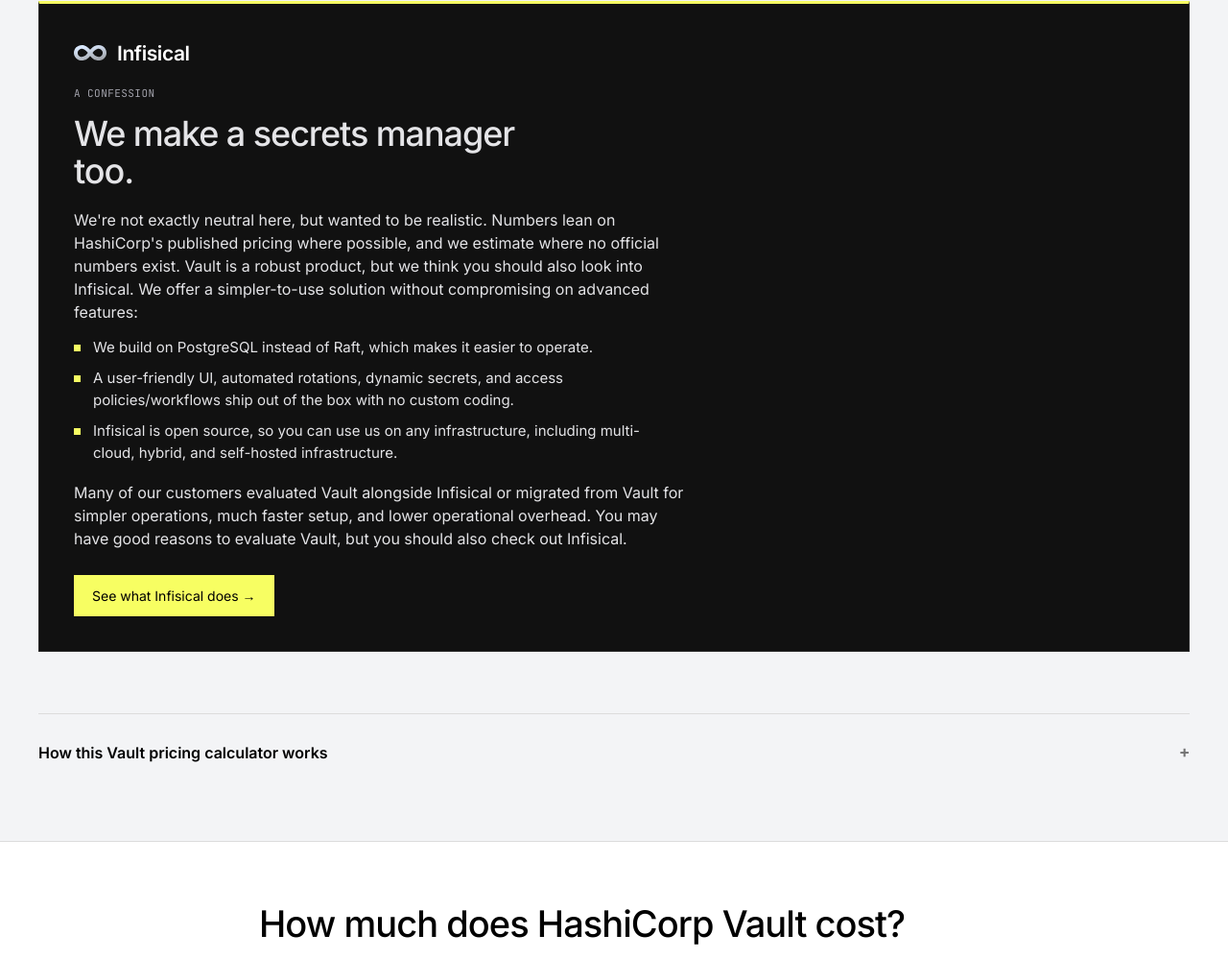
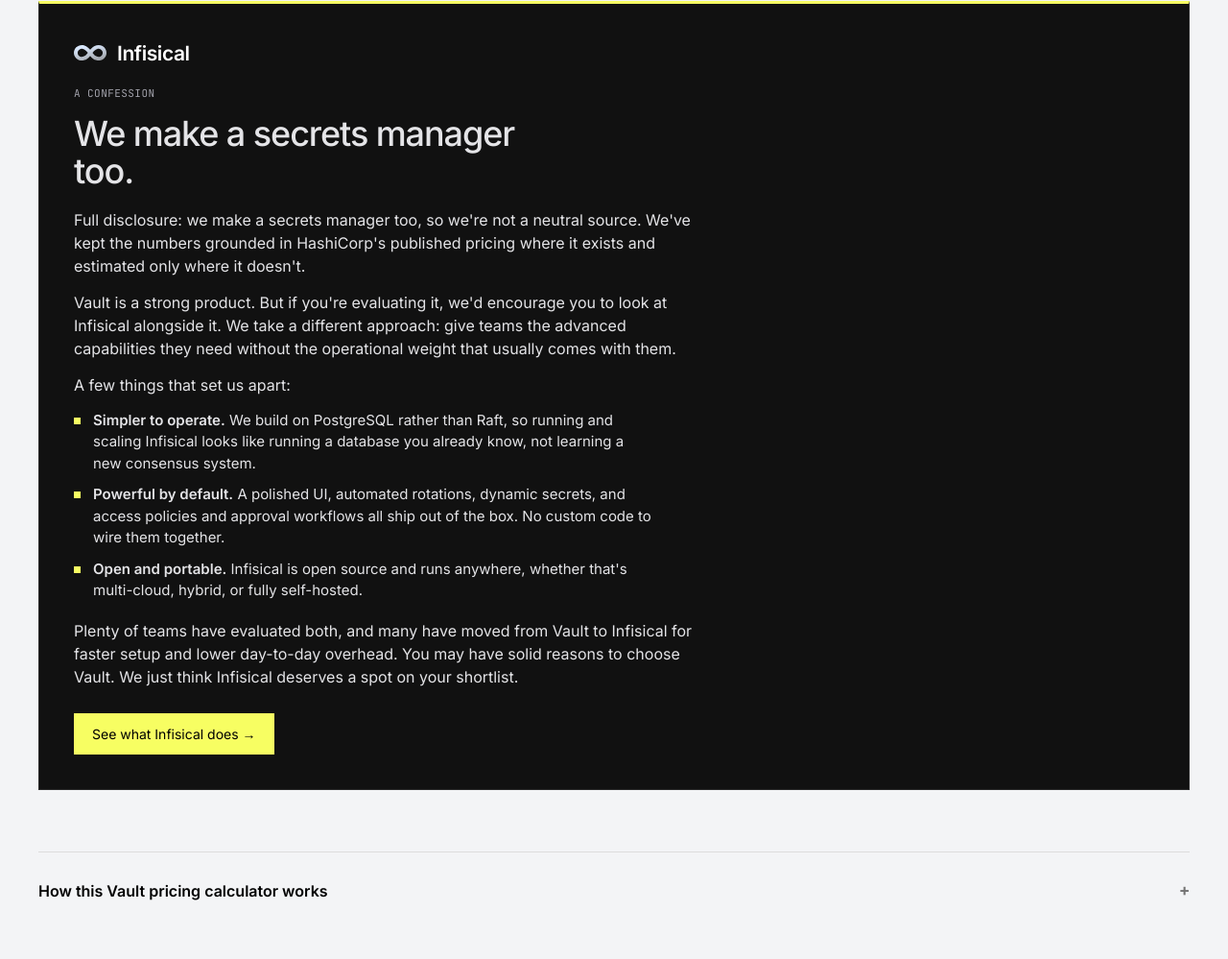
Before and after one commit to FLobsien/vault-tco-calculator, a plain HTML site: page index.html in a window 1280 px wide. Shown: the part 811-1810 px from the top of the page at 96% size. Drawn offline with Linux system fonts and the light colour scheme.

Commit message:
Rewrite confession card copy for a sharper, more confident pitch
Swap the hedgy "not exactly neutral" framing for a direct disclosure,
add bolded lead-ins to each differentiator, and tighten the closing
line comparing Vault and Infisical.

```diff
--- a/index.html
+++ b/index.html
@@ -664,13 +664,15 @@
           </div>
           <div class="label">A confession</div>
           <h2>We make a secrets manager too.</h2>
-          <p>We're not exactly neutral here, but wanted to be realistic. Numbers lean on HashiCorp's published pricing where possible, and we estimate where no official numbers exist. Vault is a robust product, but we think you should also look into Infisical. We offer a simpler-to-use solution without compromising on advanced features:</p>
+          <p>Full disclosure: we make a secrets manager too, so we're not a neutral source. We've kept the numbers grounded in HashiCorp's published pricing where it exists and estimated only where it doesn't.</p>
+          <p>Vault is a strong product. But if you're evaluating it, we'd encourage you to look at Infisical alongside it. We take a different approach: give teams the advanced capabilities they need without the operational weight that usually comes with them.</p>
+          <p>A few things that set us apart:</p>
           <ul>
-            <li>We build on PostgreSQL instead of Raft, which makes it easier to operate.</li>
-            <li>A user-friendly UI, automated rotations, dynamic secrets, and access policies/workflows ship out of the box with no custom coding.</li>
-            <li>Infisical is open source, so you can use us on any infrastructure, including multi-cloud, hybrid, and self-hosted infrastructure.</li>
+            <li><strong>Simpler to operate.</strong> We build on PostgreSQL rather than Raft, so running and scaling Infisical looks like running a database you already know, not learning a new consensus system.</li>
+            <li><strong>Powerful by default.</strong> A polished UI, automated rotations, dynamic secrets, and access policies and approval workflows all ship out of the box. No custom code to wire them together.</li>
+            <li><strong>Open and portable.</strong> Infisical is open source and runs anywhere, whether that's multi-cloud, hybrid, or fully self-hosted.</li>
           </ul>
-          <p>Many of our customers evaluated Vault alongside Infisical or migrated from Vault for simpler operations, much faster setup, and lower operational overhead. You may have good reasons to evaluate Vault, but you should also check out Infisical.</p>
+          <p>Plenty of teams have evaluated both, and many have moved from Vault to Infisical for faster setup and lower day-to-day overhead. You may have solid reasons to choose Vault. We just think Infisical deserves a spot on your shortlist.</p>
           <a class="cta" href="https://infisical.com/?utm_source=tco-calculator&utm_medium=microapp&utm_campaign=vault-tco" target="_blank" rel="noopener">See what Infisical does →</a>
         </div>
 
```
